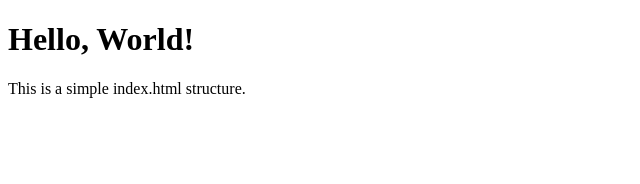
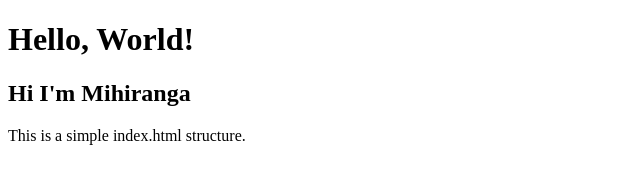
Before and after one commit to Mihix/Github-test, a plain HTML site: page index.html in a window 1280 px wide. Shown: the whole page, without its empty margins (0-640 px from the left). Drawn offline with Linux system fonts and the light colour scheme.

Commit message:
Update index.html

```diff
--- a/index.html
+++ b/index.html
@@ -7,6 +7,7 @@
 </head>
 <body>
   <h1>Hello, World!</h1>
+  <h2>Hi I'm Mihiranga</h2>
   <p>This is a simple index.html structure.</p>
 </body>
 </html>
```
